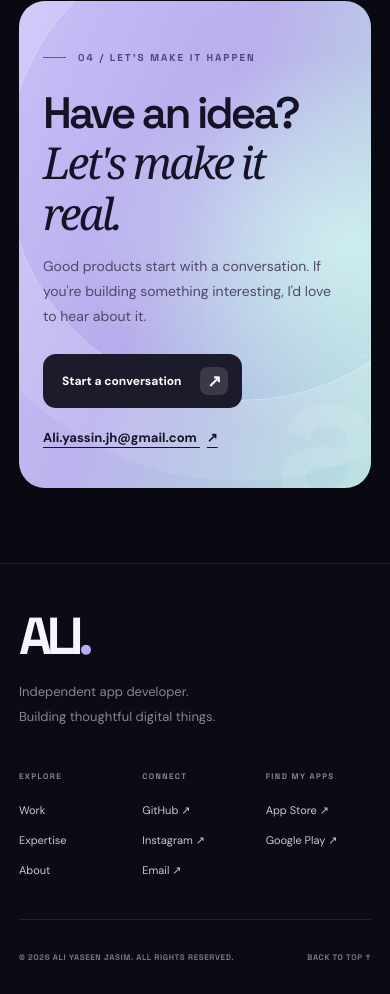
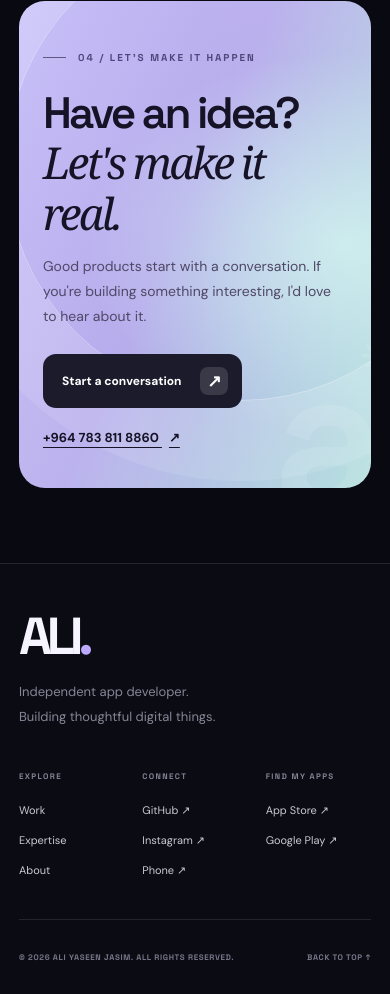
Before and after one commit to 3lirz/ff, a plain HTML site: page portfolio/index.html in a window 390 px wide. Shown: the part 6019-7013 px from the top of the page. Drawn offline with Linux system fonts and the light colour scheme.

Commit message:
fix(portfolio): replace email contacts with phone number

```diff
--- a/portfolio/index.html
+++ b/portfolio/index.html
@@ -50,7 +50,7 @@
           <p class="hero-description">Hey, I'm <strong>Ali Yaseen Jasim.</strong> I turn ambitious ideas into refined mobile experiences — blending thoughtful design, reliable technology, and a little bit of magic.</p>
           <div class="hero-buttons">
             <a class="btn btn-primary" href="#work"><span>Explore my work</span><span class="btn-arrow" aria-hidden="true">↗</span></a>
-            <a class="btn btn-secondary" href="mailto:Ali.yassin.jh@gmail.com?subject=Let's%20build%20something"><span>Get in touch</span><span aria-hidden="true">↗</span></a>
+            <a class="btn btn-secondary" href="tel:+9647838118860"><span>Get in touch</span><span aria-hidden="true">↗</span></a>
           </div>
           <div class="hero-footnote"><span class="pulse-circle"></span> CREATING FOR iOS <span class="mini-divide"></span> ANDROID <span class="mini-divide"></span> THE WEB</div>
         </div>
@@ -175,10 +175,10 @@
       <div class="about-copy reveal"><span class="section-kicker"><span class="kicker-line"></span> 03 / A LITTLE ABOUT ME</span><h2>Curious by nature.<br><span class="type-serif">A builder</span> at heart.</h2><p>I'm <strong>Ali Yaseen Jasim</strong>, an independent app developer based in Iraq. I enjoy working across design, development, and product thinking to create digital experiences people can actually use.</p><p>Whether it's an everyday utility, a shopping experience, or an ambitious new concept, my approach stays the same: make it useful, make it fast, and make it feel exceptional.</p><div class="about-meta"><span><i></i> BASED IN IRAQ</span><span><i></i> BUILDING FOR THE WORLD</span></div><a class="text-link" href="https://github.com/3lirz" target="_blank" rel="noopener noreferrer">Explore my GitHub <span>↗</span></a></div>
     </div></section>
 
-    <section class="contact section-pad" id="contact"><div class="container"><div class="contact-panel reveal"><div class="contact-glow"></div><div class="contact-inner"><span class="section-kicker"><span class="kicker-line"></span> 04 / LET'S MAKE IT HAPPEN</span><h2>Have an idea?<br><span>Let's make it real.</span></h2><p>Good products start with a conversation. If you're building something interesting, I'd love to hear about it.</p><div class="contact-actions"><a class="btn btn-dark" href="mailto:Ali.yassin.jh@gmail.com?subject=Project%20inquiry"><span>Start a conversation</span><span class="btn-arrow" aria-hidden="true">↗</span></a><a class="contact-email" href="mailto:Ali.yassin.jh@gmail.com">Ali.yassin.jh@gmail.com <span>↗</span></a></div></div><div class="contact-decor">a<span>✳</span></div></div></div></section>
+    <section class="contact section-pad" id="contact"><div class="container"><div class="contact-panel reveal"><div class="contact-glow"></div><div class="contact-inner"><span class="section-kicker"><span class="kicker-line"></span> 04 / LET'S MAKE IT HAPPEN</span><h2>Have an idea?<br><span>Let's make it real.</span></h2><p>Good products start with a conversation. If you're building something interesting, I'd love to hear about it.</p><div class="contact-actions"><a class="btn btn-dark" href="tel:+9647838118860"><span>Start a conversation</span><span class="btn-arrow" aria-hidden="true">↗</span></a><a class="contact-email" href="tel:+9647838118860">+964 783 811 8860 <span>↗</span></a></div></div><div class="contact-decor">a<span>✳</span></div></div></div></section>
   </main>
 
-  <footer class="footer"><div class="container footer-main"><div><a class="footer-brand" href="#top">ALI<span>.</span></a><p>Independent app developer.<br>Building thoughtful digital things.</p></div><div class="footer-links"><div><strong>EXPLORE</strong><a href="#work">Work</a><a href="#expertise">Expertise</a><a href="#about">About</a></div><div><strong>CONNECT</strong><a href="https://github.com/3lirz" target="_blank" rel="noopener noreferrer">GitHub ↗</a><a href="https://www.instagram.com/3li_rz/" target="_blank" rel="noopener noreferrer">Instagram ↗</a><a href="mailto:Ali.yassin.jh@gmail.com">Email ↗</a></div><div><strong>FIND MY APPS</strong><a href="https://apps.apple.com/iq/developer/ali-yaseen-jasim/id6813959949" target="_blank" rel="noopener noreferrer">App Store ↗</a><a href="https://play.google.com/store/apps/developer?id=AliYaseen" target="_blank" rel="noopener noreferrer">Google Play ↗</a></div></div></div><div class="container footer-bottom"><span>© <span id="year">2026</span> ALI YASEEN JASIM. ALL RIGHTS RESERVED.</span><span>DESIGNED WITH INTENTION <span class="footer-heart">✳</span> BUILT WITH CODE.</span><a href="#top">BACK TO TOP ↑</a></div></footer>
+  <footer class="footer"><div class="container footer-main"><div><a class="footer-brand" href="#top">ALI<span>.</span></a><p>Independent app developer.<br>Building thoughtful digital things.</p></div><div class="footer-links"><div><strong>EXPLORE</strong><a href="#work">Work</a><a href="#expertise">Expertise</a><a href="#about">About</a></div><div><strong>CONNECT</strong><a href="https://github.com/3lirz" target="_blank" rel="noopener noreferrer">GitHub ↗</a><a href="https://www.instagram.com/3li_rz/" target="_blank" rel="noopener noreferrer">Instagram ↗</a><a href="tel:+9647838118860">Phone ↗</a></div><div><strong>FIND MY APPS</strong><a href="https://apps.apple.com/iq/developer/ali-yaseen-jasim/id6813959949" target="_blank" rel="noopener noreferrer">App Store ↗</a><a href="https://play.google.com/store/apps/developer?id=AliYaseen" target="_blank" rel="noopener noreferrer">Google Play ↗</a></div></div></div><div class="container footer-bottom"><span>© <span id="year">2026</span> ALI YASEEN JASIM. ALL RIGHTS RESERVED.</span><span>DESIGNED WITH INTENTION <span class="footer-heart">✳</span> BUILT WITH CODE.</span><a href="#top">BACK TO TOP ↑</a></div></footer>
   <script src="script.js" defer></script>
 </body>
 </html>
```
